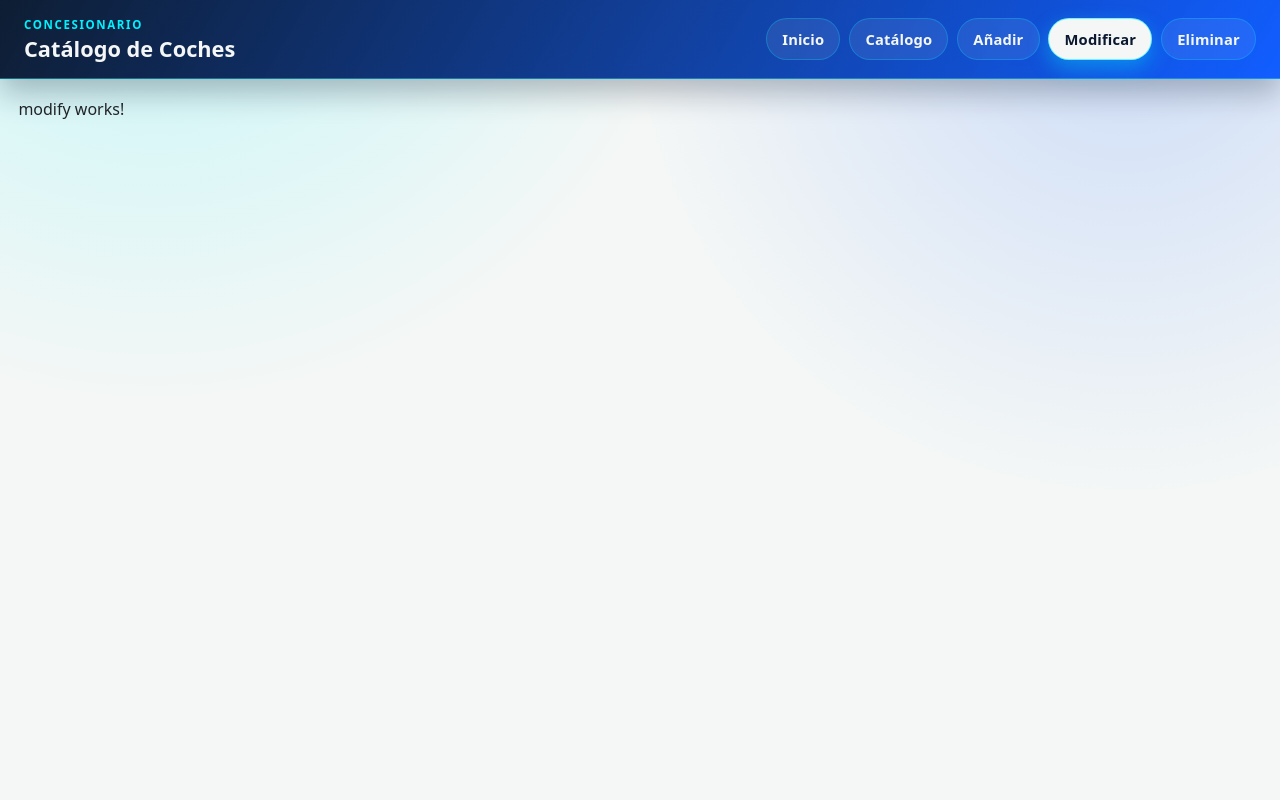
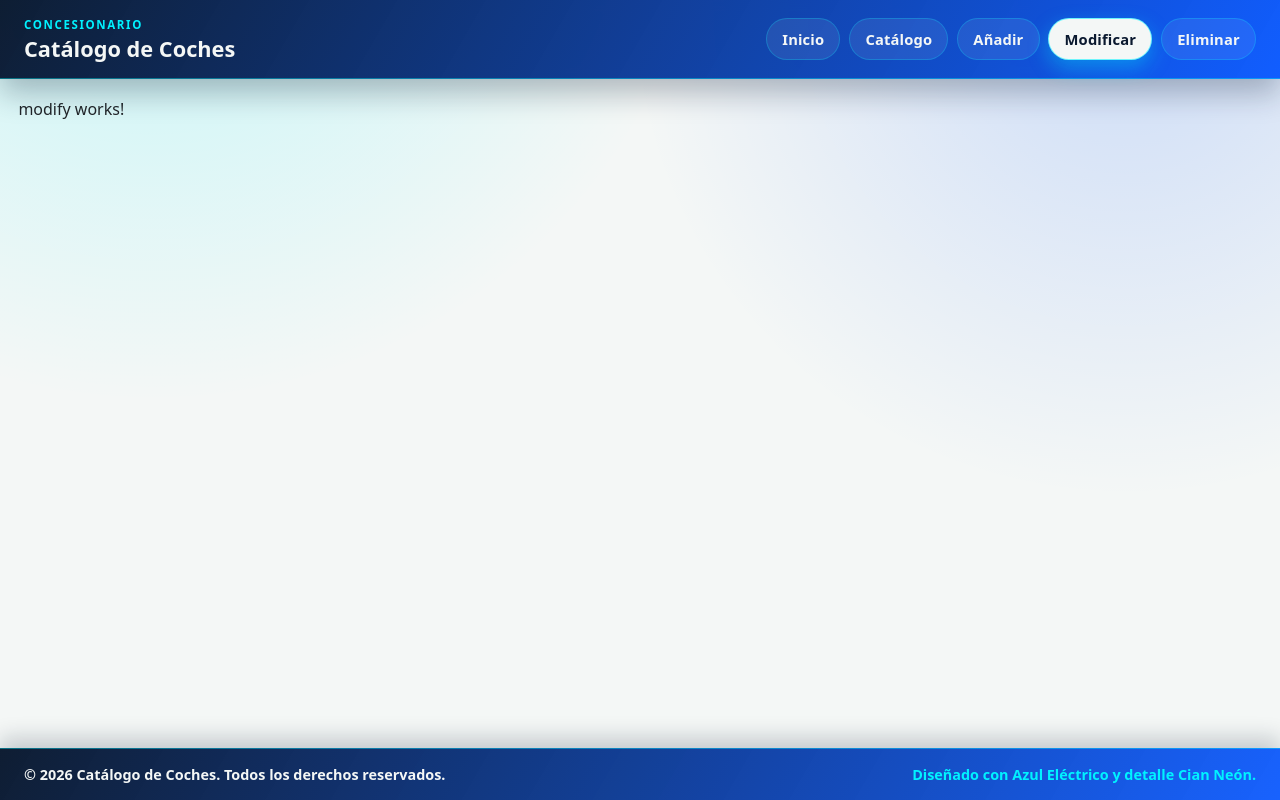
Before and after one commit to TL47/catalogoCoches, an Angular app: page /modify in a window 1280 px wide. Built offline with nearby package versions, Linux system fonts and the light colour scheme.

Commit message:
feat: add footer

```diff
--- a/src/app/app.css
+++ b/src/app/app.css
@@ -4,7 +4,8 @@
 	--smoke-gray: #F4F7F6;
 	--neon-cyan: #00F2FF;
 
-	display: block;
+	display: flex;
+	flex-direction: column;
 	min-height: 100vh;
 	background:
 		radial-gradient(circle at 12% -20%, rgba(0, 242, 255, 0.22), transparent 38%),
@@ -93,7 +94,38 @@
 }
 
 .content-shell {
+	flex: 1;
 	padding: 1.15rem;
+}
+
+.site-footer {
+	margin-top: 0.85rem;
+	padding: 1rem 1.5rem;
+	display: flex;
+	flex-wrap: wrap;
+	justify-content: space-between;
+	align-items: center;
+	gap: 0.4rem 1rem;
+	background: linear-gradient(120deg, rgba(10, 25, 47, 0.98), rgba(0, 82, 255, 0.9));
+	border-top: 1px solid rgba(0, 242, 255, 0.38);
+	box-shadow: 0 -10px 22px rgba(10, 25, 47, 0.2);
+	color: var(--smoke-gray);
+}
+
+.footer-copy,
+.footer-note {
+	margin: 0;
+	font-size: 0.9rem;
+	line-height: 1.35;
+}
+
+.footer-copy {
+	font-weight: 700;
+}
+
+.footer-note {
+	color: var(--neon-cyan);
+	font-weight: 600;
 }
 
 @media (max-width: 760px) {
@@ -110,4 +142,13 @@
 	.nav-links a {
 		flex: 1 1 calc(50% - 0.55rem);
 	}
+
+	.site-footer {
+		padding: 0.95rem 1rem;
+	}
+
+	.footer-copy,
+	.footer-note {
+		width: 100%;
+	}
 }
--- a/src/app/app.html
+++ b/src/app/app.html
@@ -16,3 +16,8 @@
 <main class="content-shell">
   <router-outlet></router-outlet>
 </main>
+
+<footer class="site-footer" aria-label="Pie de página">
+  <p class="footer-copy">&copy; {{ currentYear }} Catálogo de Coches. Todos los derechos reservados.</p>
+  <p class="footer-note">Diseñado con Azul Eléctrico y detalle Cian Neón.</p>
+</footer>
--- a/src/app/app.ts
+++ b/src/app/app.ts
@@ -9,4 +9,5 @@ import { RouterOutlet, RouterLink, RouterLinkActive } from '@angular/router';
 })
 export class App {
   protected readonly title = signal('catalogoCoches');
+  protected readonly currentYear = new Date().getFullYear();
 }
```
